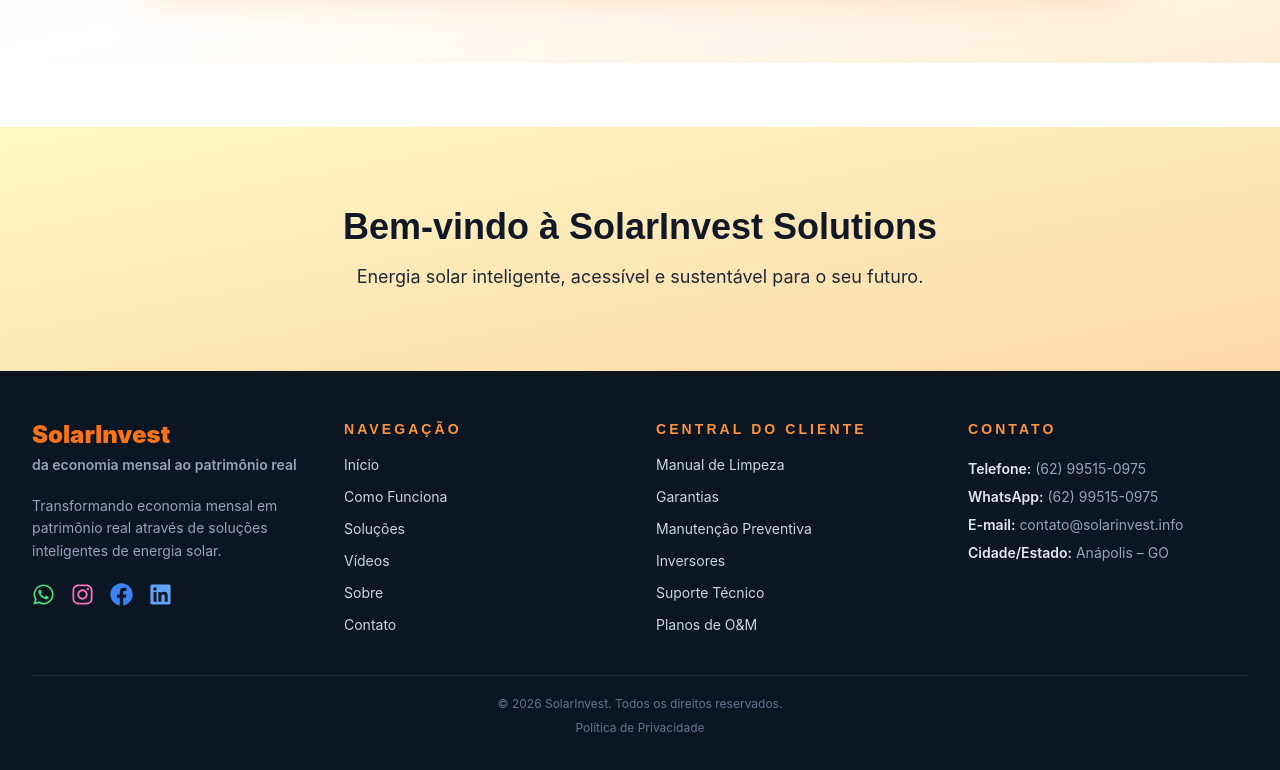
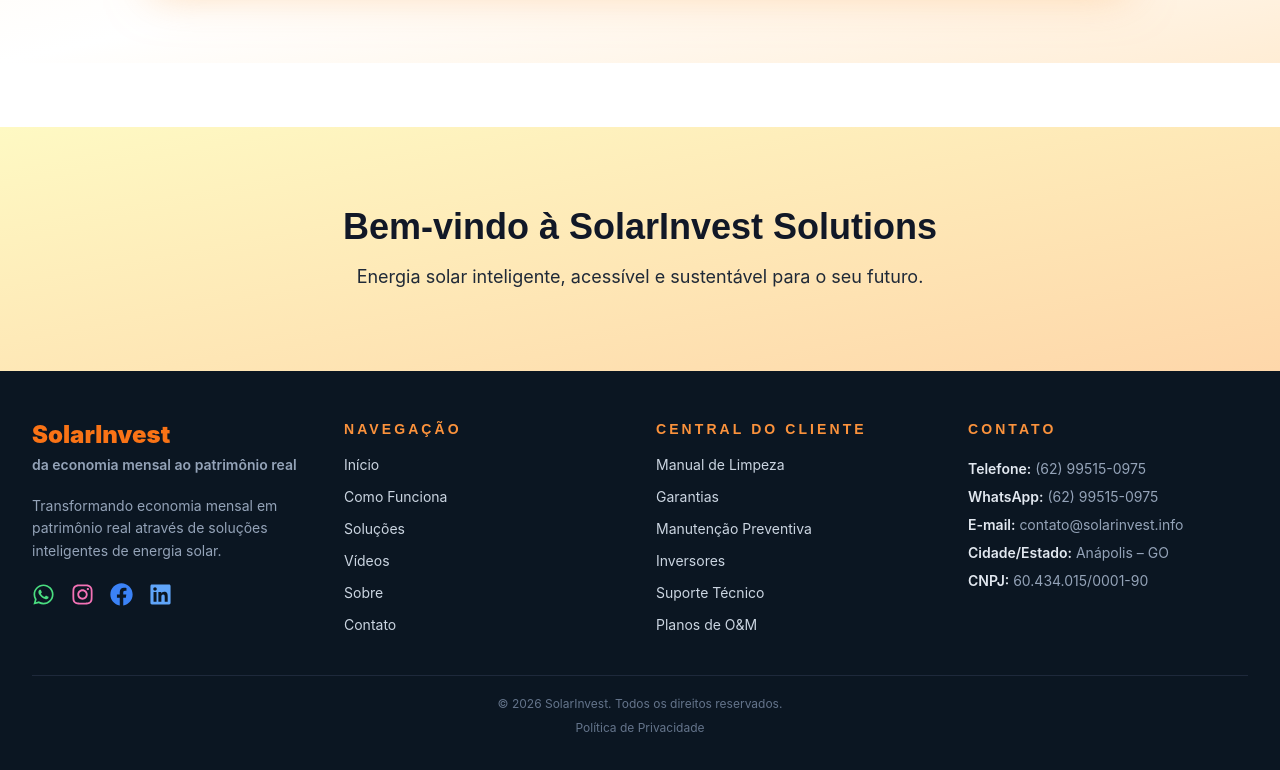
Before and after one commit to LeandroFrancaUS/solarinvest-Website, a Next.js app: page / in a window 1280 px wide. Shown: the part 2098-2868 px from the top of the page. Built offline with nearby package versions, Linux system fonts and the light colour scheme.

Commit message:
Add company CNPJ to footer

```diff
--- a/src/components/Footer.tsx
+++ b/src/components/Footer.tsx
@@ -150,6 +150,9 @@ export default function Footer() {
             <p>
               <span className="font-semibold text-slate-200">Cidade/Estado:</span> Anápolis – GO
             </p>
+            <p>
+              <span className="font-semibold text-slate-200">CNPJ:</span> 60.434.015/0001-90
+            </p>
           </address>
         </div>
       </div>
```
